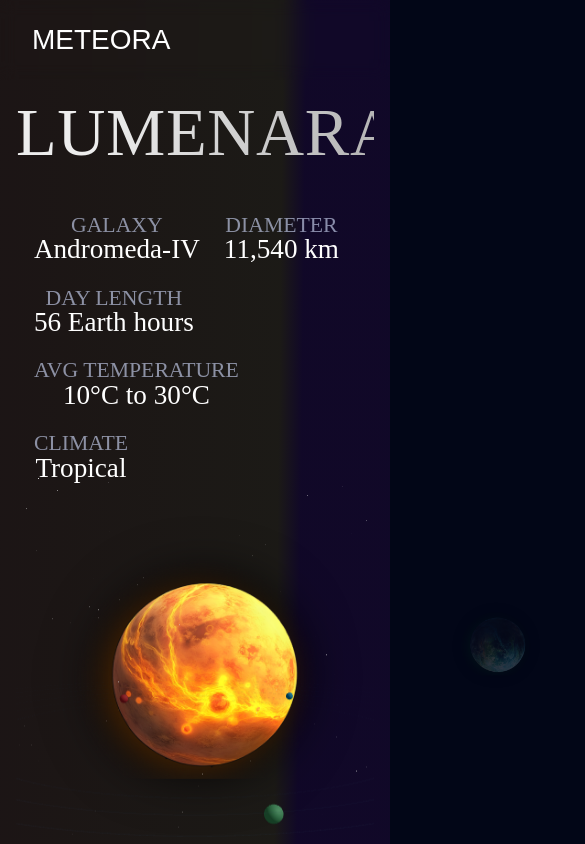
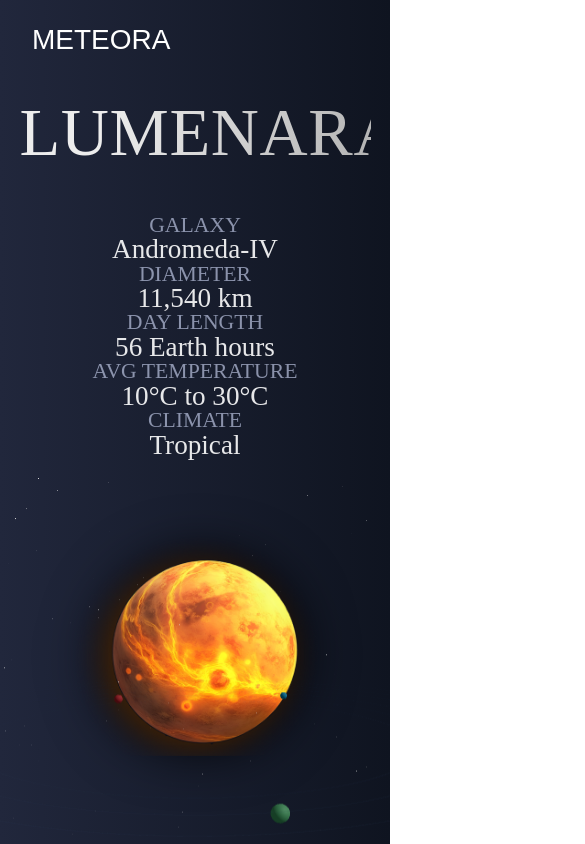
Before and after one commit to mohmadimran/planet-animation-app, a React (Vite) app: page / in a window 390 px wide. Shown: the top 844 px of the page, 585 px wide, since content can reach past the window. Built offline with nearby package versions, Linux system fonts and the light colour scheme; some icons are missing.

Commit message:
fix the issue of responsiveness

```diff
--- a/src/App.jsx
+++ b/src/App.jsx
@@ -3,19 +3,21 @@ import Navbar from "./components/navbar/Navbar";
 import "./styles/carousal.css";
 import Planet3DScene from "./components/Planet3DScene";
 import MainPlanet from "./components/MainPlanet";
-import { Container, Box } from "@mui/material";
+import { Box } from "@mui/material";
 
 export default function App() {
   const [bgGradient, setBgGradient] = useState("");
 
   return (
-    <Container
+    <Box
       sx={{
-        height: "150vh",
+        minHeight: { xs: "100dvh", sm: "100vh", md: "150vh" },
+        width: "100%",
         display: "flex",
         flexDirection: "column",
         background: bgGradient,
         transition: "background 0.8s ease-in-out",
+        overflowX: "hidden",
       }}
     >
       <Navbar />
@@ -32,6 +34,6 @@ export default function App() {
         <MainPlanet onPlanetChange={setBgGradient} />
         <Planet3DScene />
       </Box>
-    </Container>
+    </Box>
   );
 }
--- a/src/components/MainPlanet.jsx
+++ b/src/components/MainPlanet.jsx
@@ -37,7 +37,6 @@ export default function PlanetCarousel({ onPlanetChange }) {
 
   return (
     <div className="carousel-shell">
-
       {/* Dynamic Planet Info */}
       <PlanetInfo info={PLANETS[index]} />
 
@@ -52,9 +51,11 @@ export default function PlanetCarousel({ onPlanetChange }) {
                 key={i}
                 className="carousel-item"
                 style={{
-                transform: `translateX(${diff * 300}px) scale(${isCenter ? 1.3 : 0.7})`,
+                  transform: `translateX(${diff * 300}px) scale(${
+                    isCenter ? 1.3 : 0.7
+                  })`,
                   opacity: isCenter ? 1 : 0.5,
-                transition: "0.7s cubic-bezier(.62,.1,.32,1.2)",
+                  transition: "2s ease-in-out",
                 }}
               >
                 <PlanetCard src={planet.image} isCenter={isCenter} />
--- a/src/components/PlanetInfo.jsx
+++ b/src/components/PlanetInfo.jsx
@@ -3,14 +3,15 @@ import { Box, Typography, Grid } from "@mui/material";
 
 export default function PlanetInfo({ info }) {
   return (
-    <Box>
+    <Box sx={{width: "90%",
+          marginLeft: "auto",
+          marginRight: "auto",textAlign:"center"}}>
       <Typography
         sx={{
           fontWeight: 500,
           fontSize: "66.67px",
           lineHeight: "100%",
           letterSpacing: "32%",
-          textAlign: "center",
           background:
             "linear-gradient(101.23deg, #EDEDED 24.07%, #B6B6B6 96.8%)",
           backgroundClip: "text",
@@ -24,61 +25,64 @@ export default function PlanetInfo({ info }) {
         {info.name}
       </Typography>
 
+
       <Grid
   container
   spacing={3}
   sx={{
     mt: 6,
-          width: "90%",
-          marginLeft: "auto",
-          marginRight: "auto",
+    textAlign: "center",
+    width: "100%",
+
+    display: {
+      xs: "block",
+      sm: "flex",
+      md: "flex",
+    },
+
+    flexDirection: {
+      xs: "column",
+      sm: "row",
+      md: "row",
+    },
+
+    alignItems: {
+      sm: "center",
+      md: "center",
+    },
+
+    justifyContent: {
+      sm: "center",
+      md: "center",
+    },
   }}
 >
   <Grid item xs={12} sm={6} md={4}>
     <Typography variant="body2">GALAXY</Typography>
-          <Typography
-            variant="h6"
-          >
-            {info.galaxy}
-          </Typography>
+    <Typography variant="h6">{info.galaxy}</Typography>
   </Grid>
 
   <Grid item xs={12} sm={6} md={4}>
     <Typography variant="body2">DIAMETER</Typography>
-          <Typography
-            variant="h6"
-          >
-            {info.diameter}
-          </Typography>
+    <Typography variant="h6">{info.diameter}</Typography>
   </Grid>
 
   <Grid item xs={12} sm={6} md={4}>
     <Typography variant="body2">DAY LENGTH</Typography>
-          <Typography
-            variant="h6"
-          >
-            {info.day}
-          </Typography>
+    <Typography variant="h6">{info.day}</Typography>
   </Grid>
 
   <Grid item xs={12} sm={6} md={4}>
     <Typography variant="body2">AVG TEMPERATURE</Typography>
-          <Typography
-            variant="h6"
-          >
-            {info.temperature}
-          </Typography>
+    <Typography variant="h6">{info.temperature}</Typography>
   </Grid>
 
   <Grid item xs={12} sm={6} md={4}>
     <Typography variant="body2">CLIMATE</Typography>
-          <Typography
-            variant="h6"
-          >
-            {info.climate}
-          </Typography>
+    <Typography variant="h6">{info.climate}</Typography>
   </Grid>
 </Grid>
+
     </Box>
   );
 }
--- a/src/components/navbar/Navbar.jsx
+++ b/src/components/navbar/Navbar.jsx
@@ -24,7 +24,6 @@ export default function Navbar() {
         position="fixed"
         sx={{
           background: "transparent",
-          backdropFilter: "blur(8px)",
           boxShadow: "none",
           px: { xs: 2, md: 8 },
           py: 1.5,
--- a/src/data/Planets.jsx
+++ b/src/data/Planets.jsx
@@ -13,8 +13,7 @@ export const PLANETS = [
     temperature: "10°C to 30°C",
     climate: "Tropical",
     image: lumenara,
-    gradient:
-      "linear-gradient(90.64deg, rgba(255, 153, 0, 0.1) 3.06%, rgba(255, 203, 18, 0.1) 70.17%, rgba(146, 27, 188, 0.1) 75.86%)",
+    gradient: "linear-gradient(90deg, #21273C 0%, #0F1420 100%)",
   },
   {
     id: 1,
@@ -25,8 +24,8 @@ export const PLANETS = [
     temperature: "60°C to 90°C",
     climate: "Tropical",
     image: theronix,
-    gradient:
-      "linear-gradient(90.64deg, rgba(255, 153, 0, 0.1) 3.06%, rgba(5, 67, 37, 0.1) 3.06%, rgba(5, 67, 26, 0.1) 70.17%)",
+    gradient:"linear-gradient(90deg, #19283D 0%, #0B1420 100%)",
+
   },
   {
     id: 2,
@@ -37,8 +36,8 @@ export const PLANETS = [
     temperature: "10°C to 40°C",
     climate: "Temperate",
     image: orionis,
-    gradient:
-      "linear-gradient(90.64deg, rgba(5, 37, 67, 0.1) 3.06%, rgba(9, 66, 133, 0.1) 70.17%)",
+       gradient: "linear-gradient(90deg, #1B2846 0%, #0A1020 100%)",
+
   },
   {
     id: 3,
@@ -49,7 +48,7 @@ export const PLANETS = [
     temperature: "-20°C to 0°C",
     climate: "Polar",
     image: etheron,
-    gradient:
-      "linear-gradient(90.64deg, rgba(82, 0, 255, 0.1) 3.06%, rgba(146, 27, 188, 0.1) 75.86%)",
+    gradient: "linear-gradient(90deg, #202649 0%, #0A1020 100%)",
+
   },
 ];
--- a/src/index.css
+++ b/src/index.css
@@ -2,16 +2,12 @@
 
 * {
   box-sizing: border-box;
-   fontfamily: "Satoshi, sans-serif";
-}
-html,
-body,
-#root {
-  height: 100%;
+  fontfamily: "Satoshi, sans-serif";
+  margin: 0;
+  padding: 0;
 }
 body {
   margin: 0;
-  width: 100%;
   overflow-x: hidden;
 }
 
@@ -20,7 +16,6 @@ body {
   letter-spacing: 0.14em;
   color: rgba(255, 255, 255, 0.92);
 }
-
 
 .stats {
   display: flex;
--- a/src/main.jsx
+++ b/src/main.jsx
@@ -1,4 +1,3 @@
-// import { StrictMode } from "react";
 import { createRoot } from "react-dom/client";
 import "./index.css";
 import App from "./App.jsx";
@@ -6,9 +5,7 @@ import { ThemeProvider } from "@mui/material";
 import theme from "./theme";
 
 createRoot(document.getElementById("root")).render(
-  // <StrictMode>
     <ThemeProvider theme={theme}>
       <App />
   </ThemeProvider>
-  // </StrictMode>
 );
--- a/src/styles/carousal.css
+++ b/src/styles/carousal.css
@@ -1,11 +1,3 @@
-body, html, #root {
-  margin: 0;
-  padding: 0;
-  background: #020617;
-  font-family: "Poppins", sans-serif;
-  color: white;
-}
-
 .app-shell {
   width: 100%;
   height: 100vh;
@@ -17,14 +9,6 @@ body, html, #root {
   height: 100%;
   position: relative;
 }
-
-/* .planet-title {
-  text-align: center;
-  font-size: 48px;
-  letter-spacing: 8px;
-  margin-top: 40px;
-} */
-
 .info-grid {
   display: flex;
   justify-content: center;
@@ -44,7 +28,6 @@ body, html, #root {
 }
 
 .carousel {
-  /* position: absolute; */
   bottom: 60px;
   width: 100%;
   display: flex;
--- a/src/theme.js
+++ b/src/theme.js
@@ -1,13 +1,6 @@
 import { createTheme } from "@mui/material/styles";
 
 const theme = createTheme({
-  // Typography overrides
-  palette: {
-    background: {
-      default: "black",
-    },
-  },
-
   typography: {
     fontFamily: '"Satoshi", "Roboto", "Helvetica", "Arial", sans-serif',
     h1: {
@@ -51,7 +44,8 @@ const theme = createTheme({
       fontSize: "27.17px",
       lineHeight: "100%",
       letterSpacing: "0%",
-      textAlign: "center"
+      textAlign: "center",
+      color:"#FFFFFFE5"
     },
     subtitle1: {
       fontFamily: "Satoshi",
```
Also changed, not shown: 1 other file (tests, documents, lock files or other folders). Lines whose indentation alone changed are shown as unchanged.
